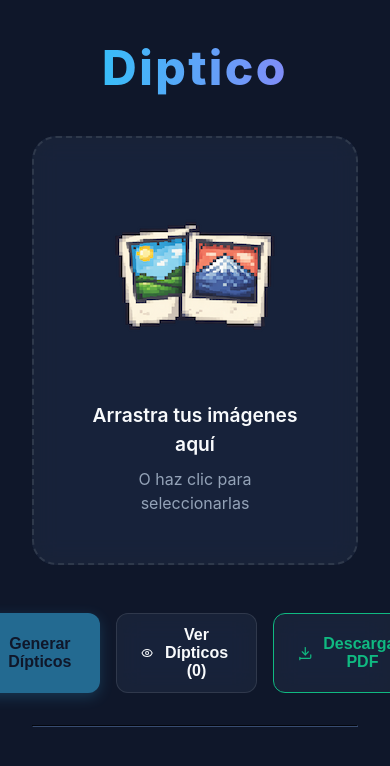
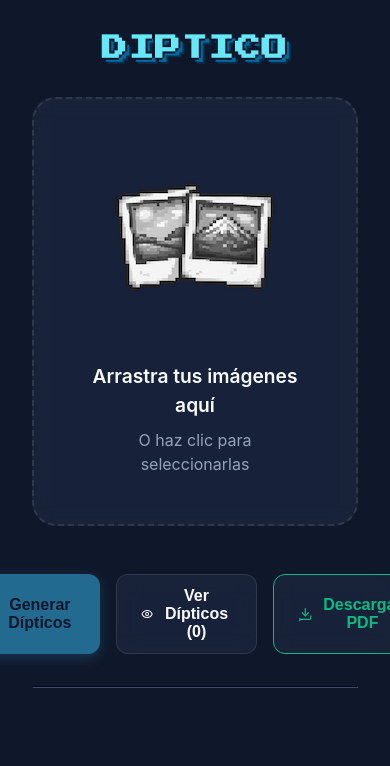
Before and after one commit to fedeholc/diptico, a React (Vite) app: page / in a window 390 px wide. Shown: the top 766 px of the page. Built offline with nearby package versions, Linux system fonts and the light colour scheme.

Commit message:
Enhance typography and styling for h1 elements in index.css

```diff
--- a/src/index.css
+++ b/src/index.css
@@ -1,3 +1,5 @@
+@import url("https://fonts.googleapis.com/css2?family=Press+Start+2P&display=swap");
+
 :root {
   --bg-color: #0f172a;
   --panel-bg: rgba(30, 41, 59, 0.7);
@@ -34,14 +36,26 @@
 }
 
 h1 {
-  font-size: 3rem;
-  font-weight: 800;
+  font-family: "Press Start 2P", monospace;
+  font-size: clamp(1.6rem, 5vw, 2.8rem);
+  line-height: 1.3;
   margin-bottom: 2rem;
-  background: linear-gradient(to right, var(--accent-color), #818cf8);
-  -webkit-background-clip: text;
-  background-clip: text;
-  -webkit-text-fill-color: transparent;
-  letter-spacing: 0.05em;
+  letter-spacing: 0.08em;
+  text-transform: uppercase;
+  color: #67e8f9;
+  text-shadow:
+    2px 0 0 #0f172a,
+    -2px 0 0 #0f172a,
+    0 2px 0 #0f172a,
+    0 -2px 0 #0f172a,
+    4px 4px 0 #0369a1,
+    6px 6px 0 #082f49;
+}
+
+@media (max-width: 640px) {
+  h1 {
+    letter-spacing: 0.04em;
+  }
 }
 
 .button {
```
Also changed, not shown: src/assets/diptico.png.
